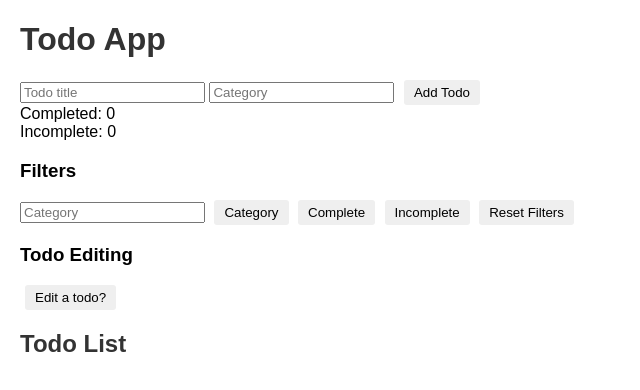
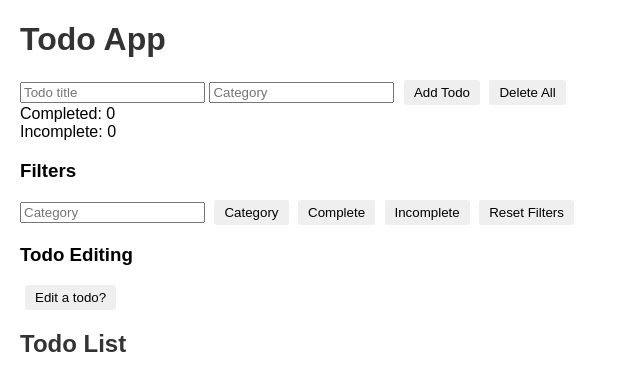
Before and after one commit to pietronam/esamino-git-cavallanti, a plain HTML site: page index.html in a window 1280 px wide. Shown: the whole page, without its empty margins (0-640 px from the left). Drawn offline with Linux system fonts and the light colour scheme.

Commit message:
feat: completata funzionalità temporanea (deleteAllTodos)

```diff
--- a/app.js
+++ b/app.js
@@ -179,3 +179,11 @@ function toggleEditingDisplay(){
     completedCounter.textContent = `Completed: ${completedCount}`;
     incompleteCounter.textContent = `Incomplete: ${incompleteCount}`;
 }
+
+function deleteAllTodos(){
+    const todos = [];
+
+    saveTodos(todos);
+    updateTodoCounters();
+    renderTodos();
+}
--- a/index.html
+++ b/index.html
@@ -15,6 +15,7 @@
         <input type="text" id="todoTitle" placeholder="Todo title">
         <input type="text" id="todoCategory" placeholder="Category">
         <button onclick="handleAddTodo()">Add Todo</button>
+        <button onclick="deleteAllTodos()">Delete All</button>
     </div>
 
     <div id="todoCounters">
```
